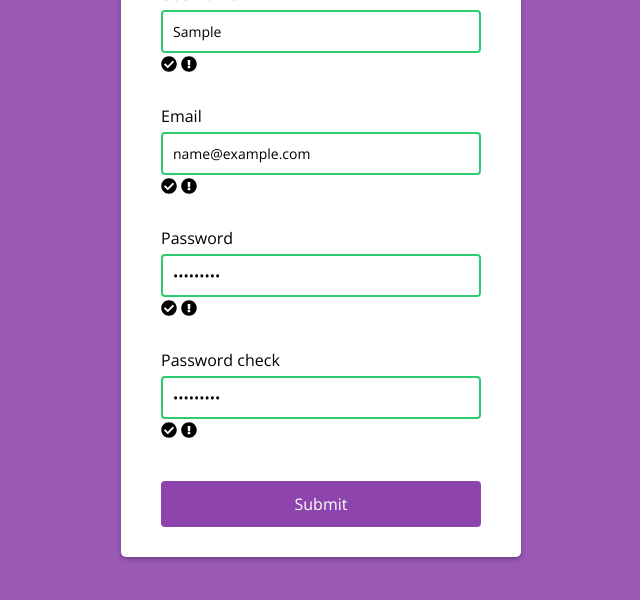
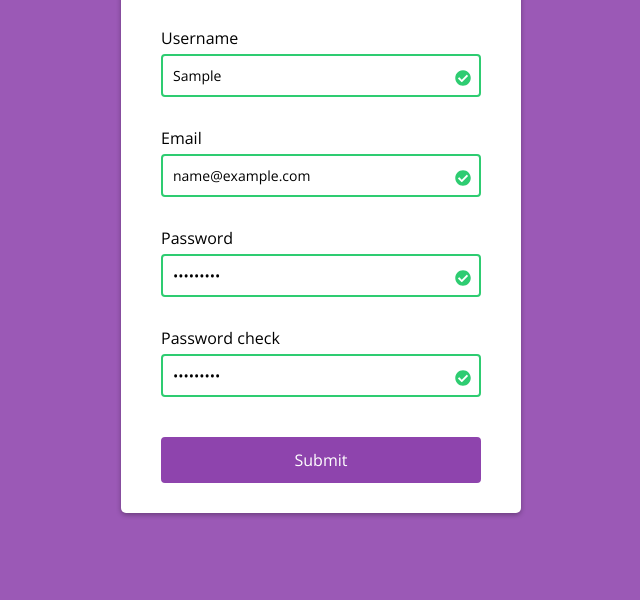
Before and after one commit to HarishaOrugunta123/Survey-form, a website: page form.html in a window 1280 px wide. Both pictures are taken after typing "Sample", "name@example.com", "Sample123", "Sample123" into the empty fields and a click on the button "Submit". Shown: the part 182-782 px from the top of the page, without its empty margins (319-959 px from the left). Drawn offline with nearby package versions, Linux system fonts and the light colour scheme; a web font is replaced by a local one.

Commit message:
Update form files for icons

```diff
--- a/form.css
+++ b/form.css
@@ -72,19 +72,26 @@ body {
 	border-color: #e74c3c;
 }
 
-.form-control i {
+.form-control span.check {
+	visibility: hidden;
+	position: absolute;
+	top: 40px;
+	right: 10px;
+}
+.form-control span.exclamation {
 	visibility: hidden;
 	position: absolute;
 	top: 40px;
 	right: 10px;
 }
 
-.form-control.success i.fa-check-circle {
+
+.form-control.success span.check {
 	color: #2ecc71;
 	visibility: visible;
 }
 
-.form-control.error i.fa-exclamation-circle {
+.form-control.error span.exclamation {
 	color: #e74c3c;
 	visibility: visible;
 }
--- a/form.html
+++ b/form.html
@@ -20,29 +20,32 @@
                 <div class="form-control">
                     <label for="username">Username</label>
                     <input type="text" placeholder="Enter username" id="username" />
-                    <i class="fas fa-check-circle"></i>
-                    <i class="fas fa-exclamation-circle"></i>
+                    <span class="check">
+                    <i class="fas fa-check-circle"></i></span>
+                    <span class="exclamation"><i class="fas fa-exclamation-circle"></i></span>
                     <small>Error message</small>
                 </div>
                 <div class="form-control">
                     <label for="username">Email</label>
                     <input type="email" placeholder="abc@gmail.com" id="email" />
-                    <i class="fas fa-check-circle"></i>
-                    <i class="fas fa-exclamation-circle"></i>
+                    <span class="check">
+                    <i class="fas fa-check-circle"></i></span>
+                    <span class="exclamation"><i class="fas fa-exclamation-circle"></i></span>
                     <small>Error message</small>
                 </div>
                 <div class="form-control">
                     <label for="username">Password</label>
                     <input type="password" placeholder="Password" id="password"/>
-                    <i class="fas fa-check-circle"></i>
-                    <i class="fas fa-exclamation-circle"></i>
+                   <span class="check"> <i class="fas fa-check-circle"></i></span>
+                    <span class="exclamation"><i class="fas fa-exclamation-circle"></i></span>
                     <small>Error message</small>
                 </div>
                 <div class="form-control">
                     <label for="username">Password check</label>
                     <input type="password" placeholder="Password two" id="password2"/>
-                    <i class="fas fa-check-circle"></i>
-                    <i class="fas fa-exclamation-circle"></i>
+                    <span class="check">
+                    <i class="fas fa-check-circle"></i></span>
+                   <span class="exclamation"><i class="fas fa-exclamation-circle"></i></span>
                     <small>Error message</small>
                 </div>
                 <button>Submit</button>
```
